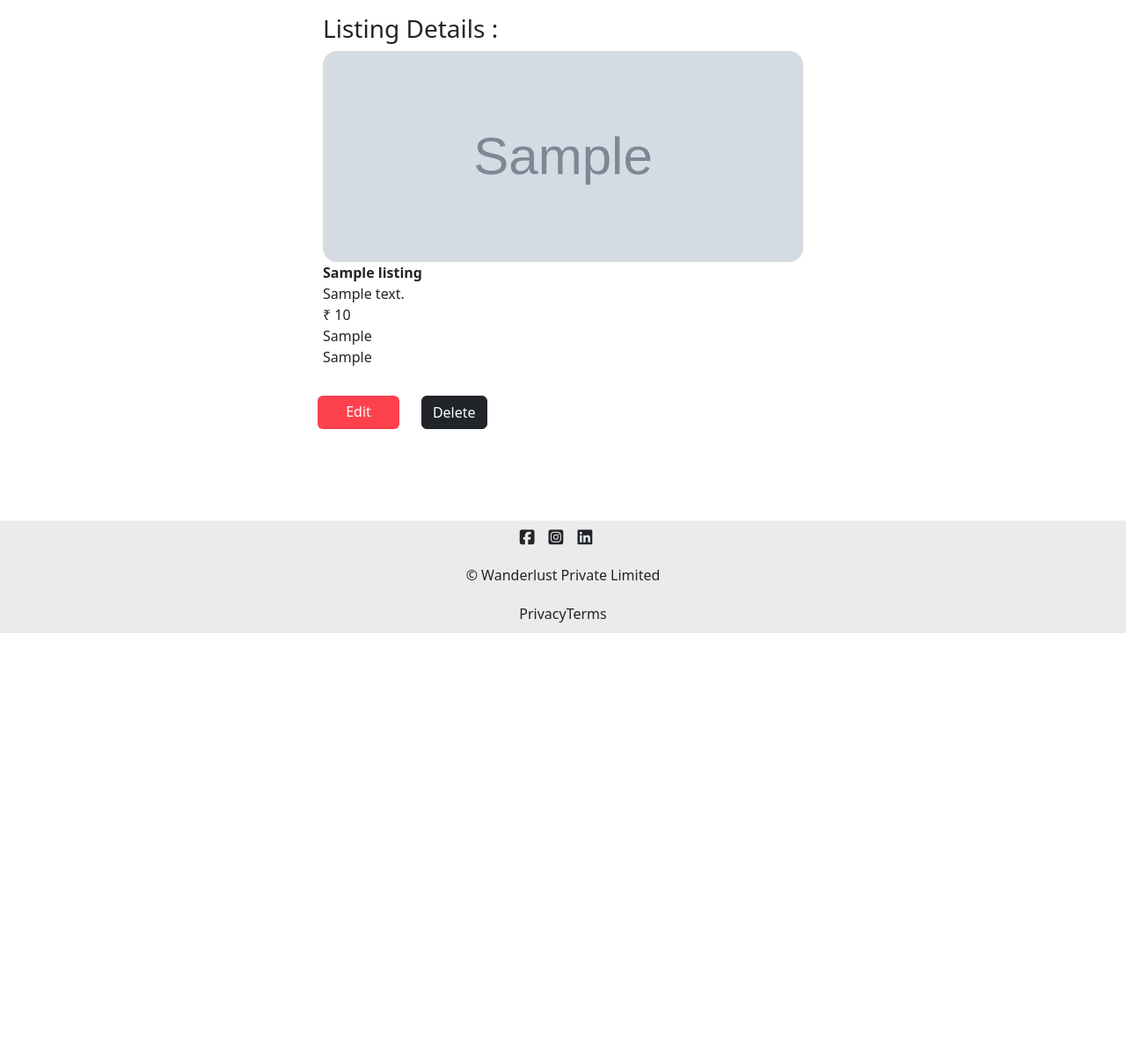
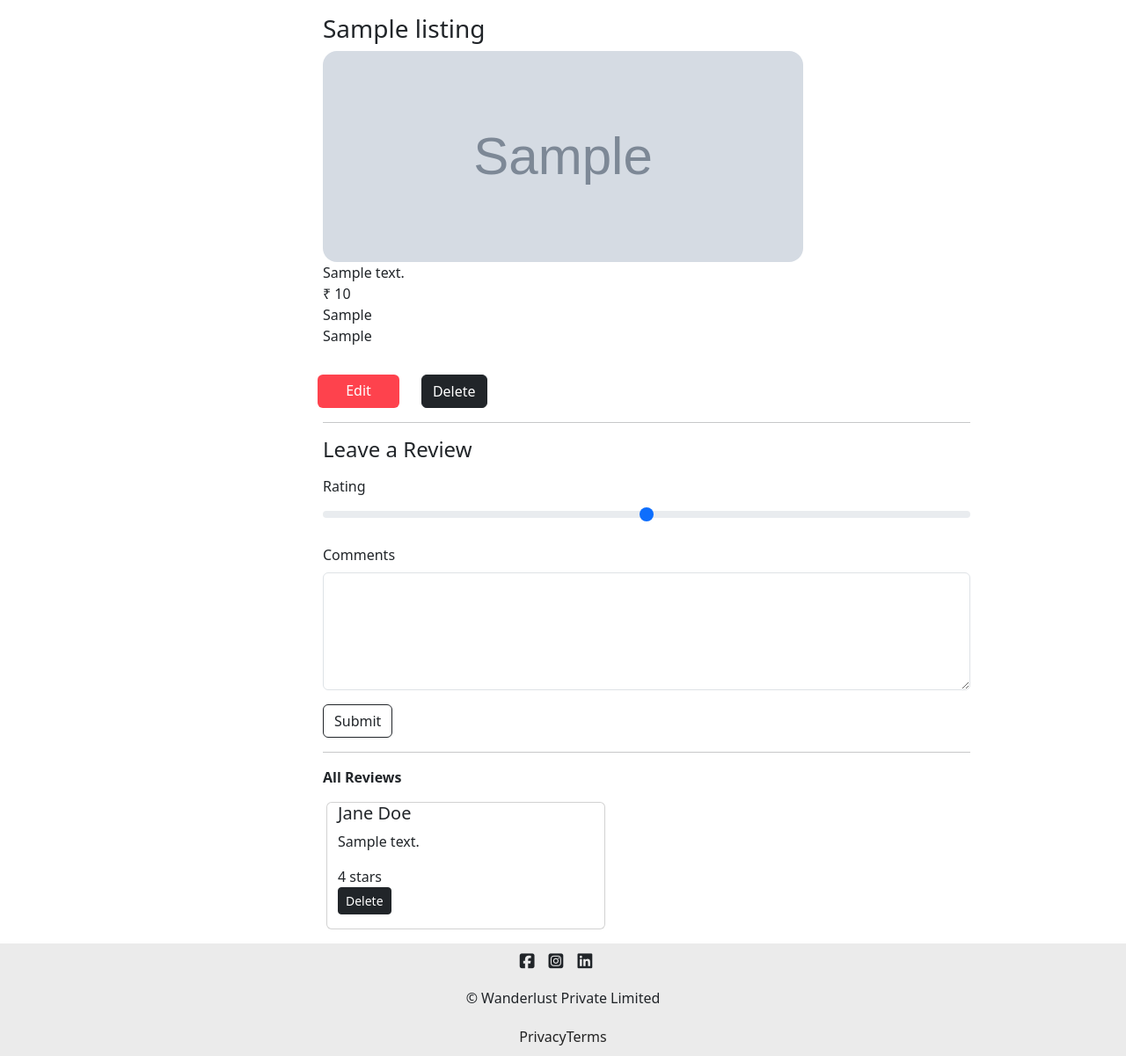
Before and after one commit to Prasad-hg/Wonderlust-Retreats, a Node server app: page /listings/600000000000000000000001 in a window 1280 px wide. Shown: the part 80-1281 px from the top of the page at 88% size. Before the commit the page ends 800 px from the top, so only its background shows below. Run offline with Node 20, Linux system fonts and the light colour scheme; tables that the repository leaves empty hold one stand-in row (values such as "Sample post"); grey boxes marked "Sample" are stand-in pictures; some libraries are stand-ins or nearby versions.

Commit message:
rating and review sytem added

```diff
--- a/app.js
+++ b/app.js
@@ -2,9 +2,16 @@ const express = require("express");
 const app = express();
 const mongoose = require("mongoose");
 const Listing = require("./models/listing.js");
+const Review = require('./models/review.js');
 const path = require("path");
 const methodOverride = require("method-override");
 const ejsMate = require('ejs-mate');
+const wrapAsync = require('./utils/wrapAsync.js');
+const ExpressError = require('./utils/ExpressError.js');
+const {listingSchema} = require('./schema.js');
+const {reviewSchema} = require('./schema.js');
+// const Review = require('./models/review.js');
+
 app.engine('ejs', ejsMate);
 app.use(express.static(path.join(__dirname, "/public")))
 const MONGO_URL = "mongodb://127.0.0.1:27017/wanderlust";
@@ -30,11 +37,30 @@ app.get("/", (req, res) => {
   res.send("Hi, I am root");
 });
 
+const validateListing = (req, res, next) => {
+  let { error} = listingSchema.validate(req.body);
+  if (error) {
+    let errMsg = error.details.map((el) => el.message).join(",");
+    throw new ExpressError(400, errMsg);
+  } else {
+  next();
+  }
+};
+
+const validateReview = (req, res, next) => {
+  let { error} =reviewSchema.validate(req.body);
+  if (error) {
+    let errMsg = error.details.map((el) => el.message).join(",");
+    throw new ExpressError(400, errMsg);
+  } else {
+  next();
+  }
+};
 //Index Route
-app.get("/listings", async (req, res) => {
+app.get("/listings", wrapAsync(async (req, res) => {
   const allListings = await Listing.find({});
   res.render("listings/index.ejs", { allListings });
-});
+}));
 
 //New Route
 app.get("/listings/new", (req, res) => {
@@ -42,41 +68,65 @@ app.get("/listings/new", (req, res) => {
 });
 
 //Show Route
-app.get("/listings/:id", async (req, res) => {
+app.get("/listings/:id", wrapAsync(async (req, res) => {
   let { id } = req.params;
-  const listing = await Listing.findById(id);
+  const listing = await Listing.findById(id).populate("reviews");
   res.render("listings/show.ejs", { listing });
-});
+}));
 
 //Create Route
-app.post("/listings", async (req, res) => {
-  const newListing = new Listing(req.body.listing);
-  await newListing.save();
-  res.redirect("/listings");
-});
+app.post("/listings", validateListing,wrapAsync(async (req, res, next) => {
+    const newListing = new Listing(req.body.listing);
+    await newListing.save();
+    res.redirect("/listings");
+
+}));
 
 //Edit Route
-app.get("/listings/:id/edit", async (req, res) => {
+app.get("/listings/:id/edit", wrapAsync(async (req, res) => {
   let { id } = req.params;
   const listing = await Listing.findById(id);
   res.render("listings/edit.ejs", { listing });
-});
+}));
 
 //Update Route
-app.put("/listings/:id", async (req, res) => {
+app.put("/listings/:id",validateListing,wrapAsync( async (req, res) => {
   let { id } = req.params;
   await Listing.findByIdAndUpdate(id, { ...req.body.listing });
   res.redirect(`/listings/${id}`);
-});
+}));
 
 //Delete Route
-app.delete("/listings/:id", async (req, res) => {
+app.delete("/listings/:id", wrapAsync(async (req, res) => {
   let { id } = req.params;
   let deletedListing = await Listing.findByIdAndDelete(id);
   console.log(deletedListing);
   res.redirect("/listings");
-});
+}));
 
+
+// Reviews
+// Post route
+app.post('/listings/:id/reviews',validateReview,wrapAsync(async (req,res)=>{
+  let listing  = await Listing.findById(req.params.id);
+  let newReview = new Review(req.body.review);
+
+  listing.reviews.push(newReview);
+
+  await newReview.save();
+  await listing.save();
+
+  console.log("new review saved",newReview);
+  res.redirect(`/listings/${listing._id}`);
+}));
+
+// Delete Reviews
+app.post('/listings/:id/reviews/:reviewId', wrapAsync(async(req,res)=>{
+  let {id, reviewId} = req.params;
+  await Listing.findByIdAndUpdate(id,{$pull: {reviews:reviewId}});
+  await Review.findByIdAndDelete(reviewId);
+  res.redirect(`/listings/${id}`);
+}))
 // app.get("/testListing", async (req, res) => {
 //   let sampleListing = new Listing({
 //     title: "My New Villa",
@@ -91,6 +141,15 @@ app.delete("/listings/:id", async (req, res) => {
 //   res.send("successful testing");
 // });
 
+app.all("*",(req,res,next)=>{
+  next(new ExpressError(404,"Page not found!"));
+});
+
+app.use((err, req, res, next)=>{
+  let {statusCode = 500, message="Something went wrong"} = err;
+  res.status(statusCode).render('error.ejs',{message})
+});
+
 app.listen(8080, () => {
   console.log("server is listening to port 8080");
 });
--- a/models/listing.js
+++ b/models/listing.js
@@ -1,6 +1,6 @@
 const mongoose = require("mongoose");
 const Schema = mongoose.Schema;
-
+const Review = require('./review.js');
 const listingSchema = new Schema({
   title: {
     type: String,
@@ -24,7 +24,19 @@ const listingSchema = new Schema({
   price: Number,
   location: String,
   country: String,
+  reviews:[
+    {
+      type:Schema.Types.ObjectId,
+      ref:"Review",
+    }
+  ]
 });
+
+listingSchema.post("findOneAndDelete", async (listing)=>{
+  if(Listing){
+  await Review.deleteMany({_id:{$in: listing.reviews}});
+  }
+})
 
 const Listing = mongoose.model("Listing", listingSchema);
 module.exports = Listing;
--- a/package.json
+++ b/package.json
@@ -13,6 +13,7 @@
     "ejs": "^3.1.10",
     "ejs-mate": "^4.0.0",
     "express": "^4.21.2",
+    "joi": "^17.13.3",
     "method-override": "^3.0.0",
     "mongoose": "^8.13.0",
     "nodemon": "^3.1.9"
--- a/public/css/style.css
+++ b/public/css/style.css
@@ -70,7 +70,7 @@ footer {
 
 
 /* cards... */
-.card {
+.listing-card {
     border: none !important;
     margin-bottom: 2rem;
 }
--- /dev/null
+++ b/public/js/script.js
@@ -0,0 +1,19 @@
+
+(() => {
+    'use strict'
+
+    // Fetch all the forms we want to apply custom Bootstrap validation styles to
+    const forms = document.querySelectorAll('.needs-validation')
+
+    // Loop over them and prevent submission
+    Array.from(forms).forEach(form => {
+      form.addEventListener('submit', event => {
+        if (!form.checkValidity()) {
+          event.preventDefault()
+          event.stopPropagation()
+        }
+
+        form.classList.add('was-validated')
+      }, false)
+    })
+  })()
--- /dev/null
+++ b/utils/ExpressError.js
@@ -0,0 +1,9 @@
+class ExpressError extends Error{
+    constructor(statusCode, message) {
+        super();
+        this.statusCode = statusCode;
+        this.message = message;
+    }
+}
+
+module.exports = ExpressError;
--- /dev/null
+++ b/utils/wrapAsync.js
@@ -0,0 +1,5 @@
+ module.exports = (fn)=>{
+    return (req,res,next)=> {
+        fn(req,res,next).catch(next);
+    }
+}
--- a/views/layouts/boilerplate.ejs
+++ b/views/layouts/boilerplate.ejs
@@ -17,6 +17,6 @@
     <div class="container"><%- body -%></div>
     <%- include('../includes/footer.ejs') %>
     <script src="https://cdn.jsdelivr.net/npm/bootstrap@5.3.3/dist/js/bootstrap.bundle.min.js" integrity="sha384-YvpcrYf0tY3lHB60NNkmXc5s9fDVZLESaAA55NDzOxhy9GkcIdslK1eN7N6jIeHz" crossorigin="anonymous"></script>
-
+    <script src="/js/script.js"></script>
 </body>
 </html>
--- a/views/listings/index.ejs
+++ b/views/listings/index.ejs
@@ -10,7 +10,7 @@
   <div class="row row-cols-lg-3 row-cols-md-2 row-cols-sm-1">
     <% for(let listing of allListings) { %>
       <a href="/listings/<%= listing._id%>" class="listing-link">
-    <div class="card col" >
+    <div class="card col listing-card ">
       <img src="<%= listing. image %>" class="card-img-top" alt="listing_image" style="height:20rem" />
       <div class="card-img-overlay"></div>
       <div class="card-body">
--- a/views/listings/show.ejs
+++ b/views/listings/show.ejs
@@ -2,13 +2,13 @@
  <div class="row mt-3">
   <div class="col-8 offset-3">
 
-    <h3>Listing Details :</h3>
+    <h3><%=listing.title%></h3>
     </div>
-    <div class="card col-6 offset-3 show-card">
+    <div class="card col-6 offset-3 show-card listing-card">
       <img src="<%=listing.image%>" class="card-img-top show-img" alt="listing_image">
         <div class="card-body">
         <p class="card-text">
-          <b><%=listing.title%></b><br>
+          <!-- <b><%=listing.title%></b><br> -->
           <%= listing.description %><br>
           &#8377; <%= listing.price.toLocaleString("en-IN") %><br>
           <%= listing.location %><br>
@@ -24,4 +24,37 @@
           <button class="btn btn-dark  offset-4">Delete</button>
         </form>
     </div>
+    <div class="col-8 offset-3">
+      <hr>
+      <h4> Leave a Review</h4>
+      <form action="/listings/<%=listing._id%>/reviews" method="POST" novalidate class="needs-validation">
+        <div class="mb-3 mt-3">
+          <label for="rating" class="form-label"> Rating</label>
+          <input type="range" min="1" max="5" id="rating" name="review[rating]" class="form-range">
+        </div>
+        <div class="mb-3 mt-3">
+          <label for="comment" class="form-label" > Comments</label>
+          <textarea name="review[comment]" id="comment" cols="30" rows="5" class="form-control" required></textarea>
+          <div class="invalid-feedback">Please add some comments for review</div>
+        </div>
+        <button class="btn btn-outline-dark">Submit</button>
+      </form>
+      <hr/>
+
+      <p><b>All Reviews</b></p>
+      <div class="row">
+        <% for(review of listing.reviews){%>
+        <div class="card col-5 ms-3 mb-3">
+        <div class="card-body">
+          <h5 class="card-title">Jane Doe</h5>
+          <p class="card-text"> <%= review.comment %></p>
+          <p class="card-text"> <%= review. rating %> stars</p>
+        </div>
+        <form class="mb-3" method="POST" action="/listings/<%=listing._id%>/reviews/<%=review._id%>?_method= DELETE" >
+          <button class="btn btn-sm btn-dark">Delete</button>
+        </form>
+      </div>
+         <%} %>
+    </div>
   </div>
+</div>
```
Also changed, not shown: models/review.js (added, +17 -0 lines), schema.js (added, +19 -0 lines), views/error.ejs (added, +7 -0 lines), views/listings/edit.ejs (+14 -7 lines), views/listings/new.ejs (+11 -6 lines), 1 other file.
